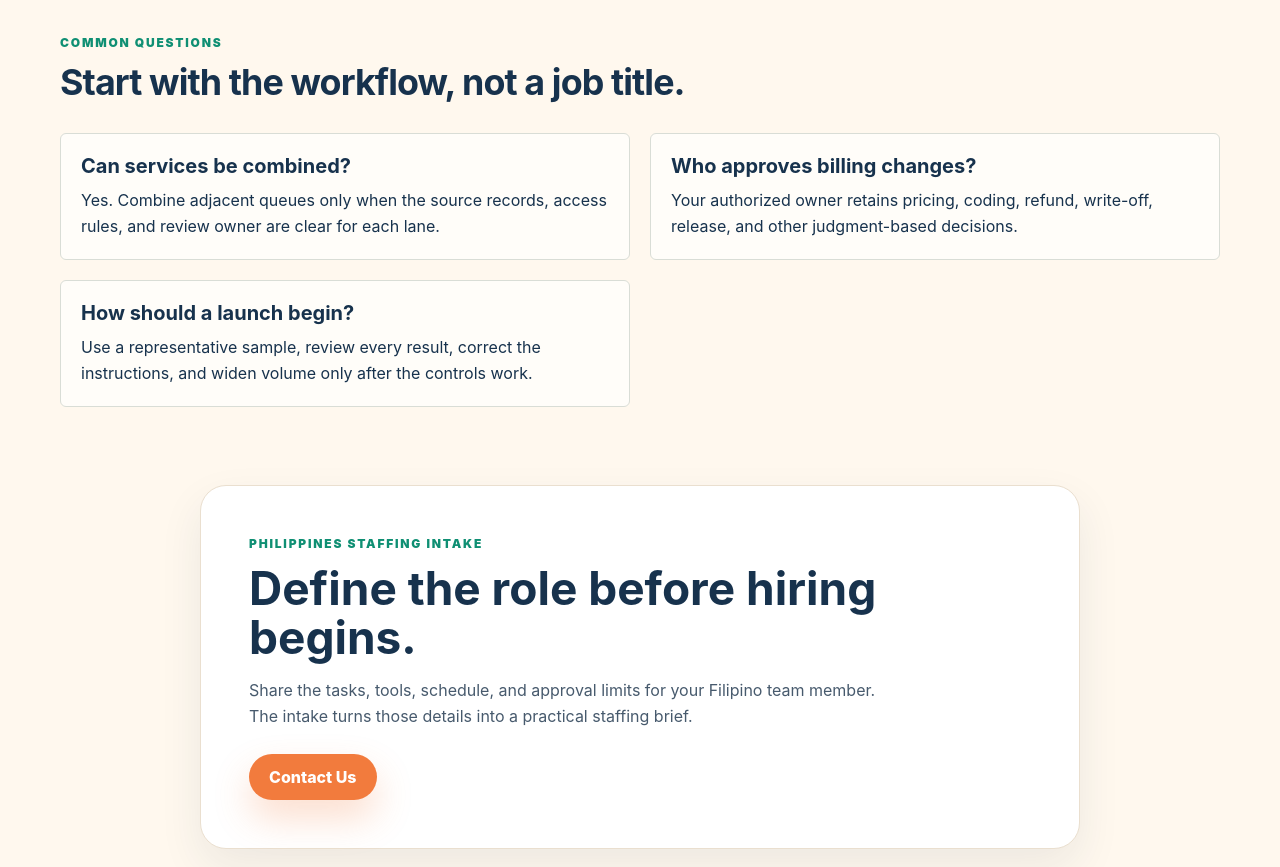
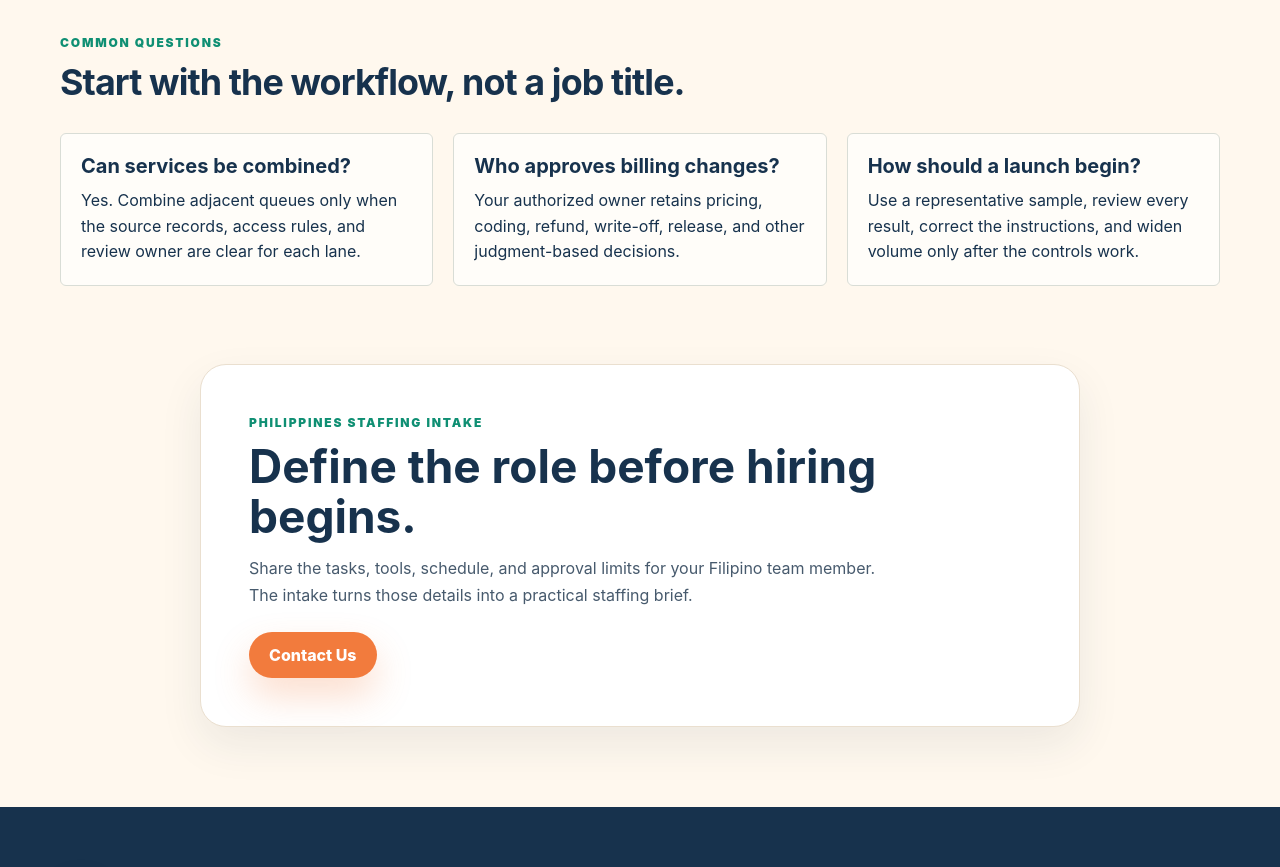
Before and after one commit to coolifystealthagents/outsourcedbillingservices, a Next.js app: page /services in a window 1280 px wide. Shown: the part 2780-3647 px from the top of the page. Built offline with nearby package versions, Linux system fonts and the light colour scheme.

Commit message:
Finish service comparison cards and balance the FAQ grid

```diff
--- a/app/field-design.css
+++ b/app/field-design.css
@@ -94,3 +94,6 @@ main .field-frame{min-height:0;max-height:none;background:transparent}
 .service-detail .service-panel{padding:24px}
 @media(max-width:900px){.billing-directory .service-directory{grid-template-columns:repeat(2,minmax(0,1fr))}.billing-directory .cards,.service-detail .cards{grid-template-columns:1fr 1fr}}
 @media(max-width:640px){.billing-directory .service-directory,.billing-directory .cards,.billing-directory .muted .cards,.billing-directory .two,.service-detail .two,.service-detail .cards{grid-template-columns:1fr;gap:16px}.billing-directory .architecture-hero{padding-block:24px}.billing-directory .service-directory>.card{padding:20px}.billing-directory .field-photo{max-height:230px}.service-detail .service-hero{padding-block:24px}.service-detail .service-hero-image{height:auto;max-height:250px}.service-detail .service-reading-grid{gap:20px}}
+
+.billing-directory .directory-faq .cards{grid-template-columns:repeat(3,minmax(0,1fr))}
+@media(max-width:760px){.billing-directory .directory-faq .cards{grid-template-columns:1fr}}
--- a/app/services/page.tsx
+++ b/app/services/page.tsx
@@ -24,7 +24,7 @@ export default function Services() {
       <section className="section" id="billing-services"><div className="container"><div className="directory-heading"><p className="eyebrow">Twelve billing services</p><h2>Find the work you need off your desk.</h2><p>Each service has a defined output, a review trail, and clear approval limits.</p></div><div className="service-directory">{services.map((service) => <a className="card" href={`/services/${service.slug}`} key={service.slug}><h2>{service.title}</h2><p>{servicePlaybooks[service.slug].scope}</p><div className="directory-output"><b>You receive</b><span>{servicePlaybooks[service.slug].deliverables[0]}</span></div><span className="directory-link">View scope and workflow →</span></a>)}</div></div></section>
       <section className="section muted"><div className="container"><p className="eyebrow">Decision support</p><h2>How to choose a billing support lane</h2><div className="cards">{decisionLanes.map(([title, body]) => <article className="card" key={title}><h3>{title}</h3><p>{body}</p></article>)}</div></div></section>
       <section className="section"><div className="container two"><div><p className="eyebrow">Scope before access</p><h2>What to prepare before scoping</h2><p>Bring one representative queue, the approved source systems, a named reviewer, and the decisions that must stay with your owner. A small, mixed sample is safer than opening broad access on day one.</p></div><div className="support-strip"><h2>A useful starting brief</h2><ul><li>Queue name, volume, and timing</li><li>Source records and required output</li><li>Access boundaries and sensitive fields</li><li>Approval owner and escalation deadlines</li><li>Sample-review cadence and launch criteria</li></ul></div></div></section>
-      <section className="section muted"><div className="container"><p className="eyebrow">Common questions</p><h2>Start with the workflow, not a job title.</h2><div className="cards"><article className="card"><h3>Can services be combined?</h3><p>Yes. Combine adjacent queues only when the source records, access rules, and review owner are clear for each lane.</p></article><article className="card"><h3>Who approves billing changes?</h3><p>Your authorized owner retains pricing, coding, refund, write-off, release, and other judgment-based decisions.</p></article><article className="card"><h3>How should a launch begin?</h3><p>Use a representative sample, review every result, correct the instructions, and widen volume only after the controls work.</p></article></div></div></section>
+      <section className="section muted directory-faq"><div className="container"><p className="eyebrow">Common questions</p><h2>Start with the workflow, not a job title.</h2><div className="cards"><article className="card"><h3>Can services be combined?</h3><p>Yes. Combine adjacent queues only when the source records, access rules, and review owner are clear for each lane.</p></article><article className="card"><h3>Who approves billing changes?</h3><p>Your authorized owner retains pricing, coding, refund, write-off, release, and other judgment-based decisions.</p></article><article className="card"><h3>How should a launch begin?</h3><p>Use a representative sample, review every result, correct the instructions, and widen volume only after the controls work.</p></article></div></div></section>
       <CTA />
     </main>
     <Footer />
```
